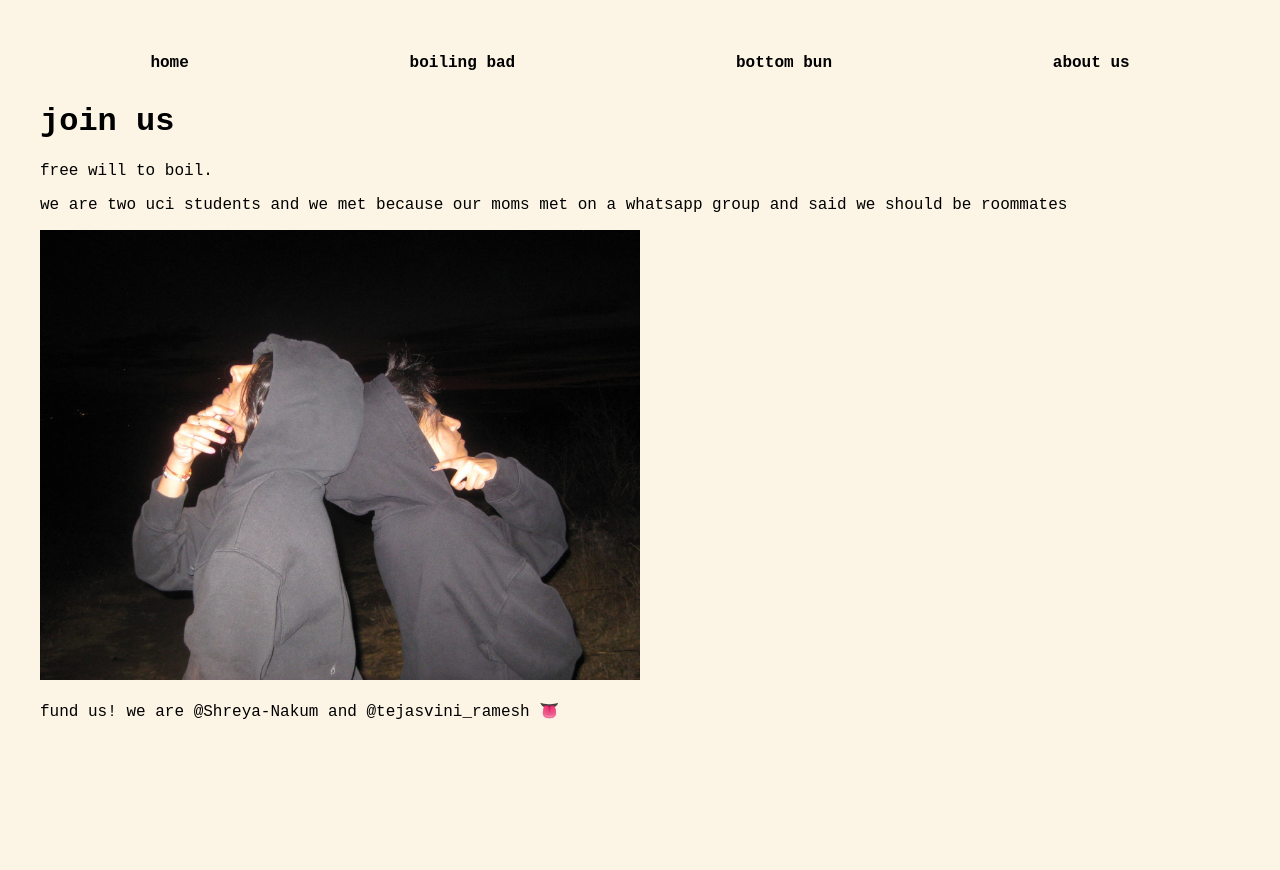
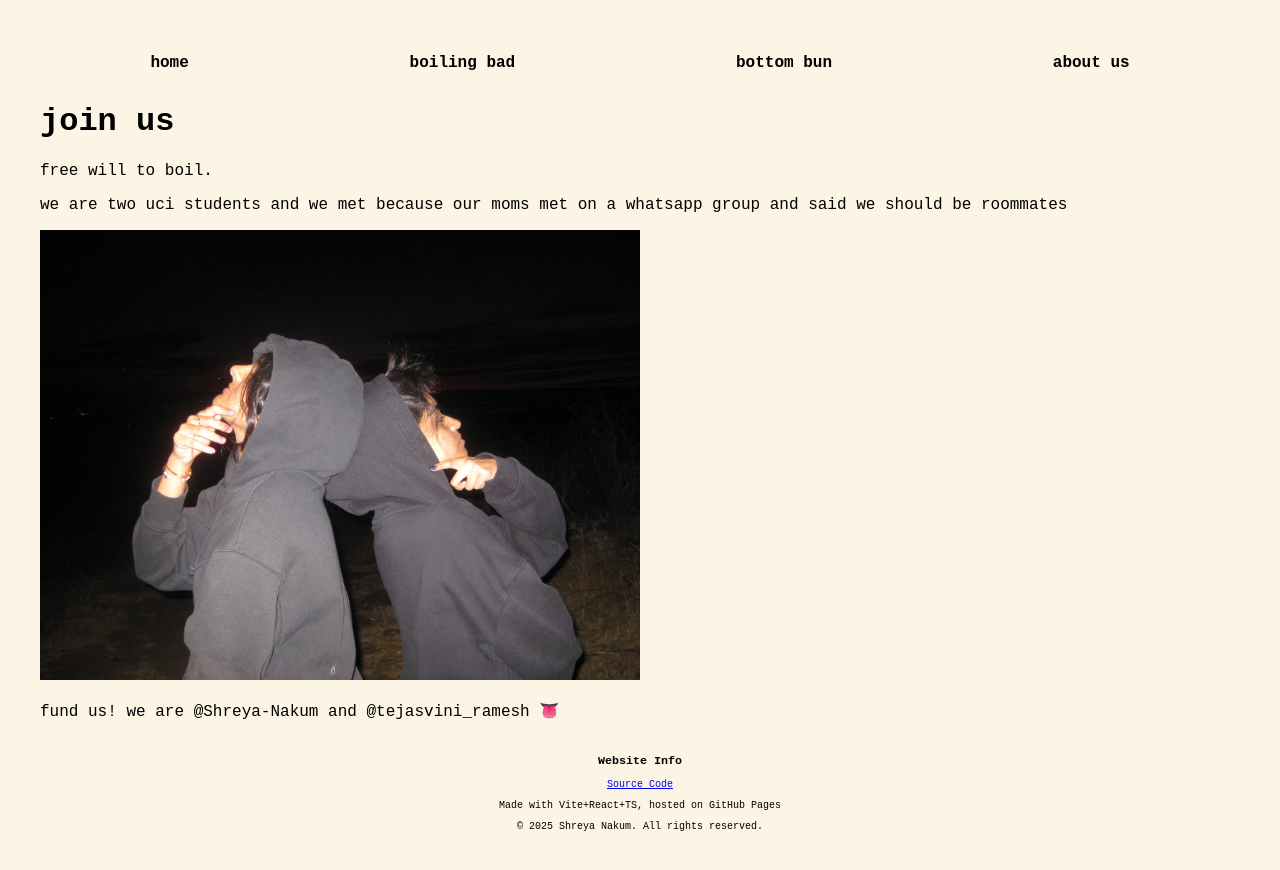
Before and after one commit to sn82978/BOILING-BAD, a React (Vite) app in the folder boiling-bad/: page /BOILING-BAD/about-us in a window 1280 px wide. Shown: the top 870 px of the page. Before the commit the page ends 800 px from the top, so only its background shows below. Built offline with nearby package versions, Linux system fonts and the light colour scheme.

Commit message:
added footer

```diff
--- /dev/null
+++ b/boiling-bad/src/components/Footer.tsx
@@ -0,0 +1,24 @@
+import './RecipeStep.css';
+
+function Footer() {
+  const currentYear = new Date().getFullYear();
+
+  return (
+    <footer className="footer">
+      <div className="footer-section">
+      </div>
+      <div className="footer-section">
+        <h3 className="footer-heading">Website Info</h3>
+        <p className="footer-text">
+          <a href="https://github.com/sn82978/BOILING-BAD" target="_blank" rel="noopener noreferrer">
+            Source Code
+          </a>
+        </p>
+        <p className="footer-text">Made with Vite+React+TS, hosted on GitHub Pages</p>
+        <p className="footer-text">&copy; {currentYear} Shreya Nakum. All rights reserved.</p>
+      </div>
+    </footer>
+  );
+}
+
+export default Footer;
--- a/boiling-bad/src/components/RecipeStep.css
+++ b/boiling-bad/src/components/RecipeStep.css
@@ -24,3 +24,10 @@
     padding: 10px 15px;
     flex-grow: 1;
   }
+
+  .footer {
+    color: black;
+    text-align: center;
+    padding: 5px;
+    font-size: 10px;
+   }
--- a/boiling-bad/src/pages/1.tsx
+++ b/boiling-bad/src/pages/1.tsx
@@ -1,6 +1,7 @@
 import RecipeStep from "../components/RecipeStep";
+import Footer from "../components/Footer";
 
-function BappleBider() {
+function BappleBiderContent() {
     return (
         <div>
             <h1>bapple bider</h1>
@@ -15,4 +16,13 @@ function BappleBider() {
     )
 }
 
+function BappleBider() {
+    return (
+        <div>
+            <BappleBiderContent></BappleBiderContent>
+            <Footer></Footer>
+        </div>
+    )
+}
+
 export default BappleBider;
--- a/boiling-bad/src/pages/2.tsx
+++ b/boiling-bad/src/pages/2.tsx
@@ -1,6 +1,7 @@
 import RecipeStep from "../components/RecipeStep";
+import Footer from "../components/Footer";
 
-function BiceCream1() {
+function BiceCream1Content() {
     return (
         <div>
             <h1>bice cream v1</h1>
@@ -24,4 +25,13 @@ function BiceCream1() {
     )
 }
 
+function BiceCream1() {
+    return (
+        <div>
+            <BiceCream1Content></BiceCream1Content>
+            <Footer></Footer>
+        </div>
+    )
+}
+
 export default BiceCream1;
--- a/boiling-bad/src/pages/3.tsx
+++ b/boiling-bad/src/pages/3.tsx
@@ -1,6 +1,7 @@
 import RecipeStep from "../components/RecipeStep";
+import Footer from "../components/Footer";
 
-function BiceBea() {
+function BiceBeaContent() {
     return (
         <div>
             <h1>bice bea</h1>
@@ -24,4 +25,13 @@ function BiceBea() {
     )
 }
 
+function BiceBea() {
+    return (
+        <div>
+            <BiceBeaContent></BiceBeaContent>
+            <Footer></Footer>
+        </div>
+    )
+}
+
 export default BiceBea;
--- a/boiling-bad/src/pages/4.tsx
+++ b/boiling-bad/src/pages/4.tsx
@@ -1,6 +1,7 @@
+import Footer from "../components/Footer";
 import RecipeStep from "../components/RecipeStep";
 
-function BiceCream2() {
+function BiceCream2Content() {
     return (
         <div>
             <h1>bice cream v2</h1>
@@ -23,4 +24,12 @@ function BiceCream2() {
     )
 }
 
+function BiceCream2() {
+    return(
+    <div>
+        <BiceCream2Content></BiceCream2Content>
+        <Footer></Footer>
+    </div>)
+}
+
 export default BiceCream2;
--- a/boiling-bad/src/pages/60.tsx
+++ b/boiling-bad/src/pages/60.tsx
@@ -1,4 +1,6 @@
-function F24() {
+import Footer from "../components/Footer";
+
+function F24Content() {
     return (
         <div>
             <h1>F24</h1>
@@ -13,4 +15,12 @@ function F24() {
     )
 }
 
+function F24() {
+    return (
+    <div>
+        <F24Content></F24Content>
+        <Footer></Footer>
+    </div>)
+}
+
 export default F24;
--- a/boiling-bad/src/pages/AboutUs.tsx
+++ b/boiling-bad/src/pages/AboutUs.tsx
@@ -1,6 +1,7 @@
 import styles from "./Pages.module.css"
+import Footer from "../components/Footer";
 
-function AboutUs() {
+function AboutUsContent() {
   return (
     <div className={styles.page}>
       <h1>join us</h1>
@@ -12,4 +13,12 @@ function AboutUs() {
   )
 }
 
+function AboutUs() {
+  return (
+  <div>
+    <AboutUsContent></AboutUsContent>
+    <Footer></Footer>
+  </div>)
+}
+
 export default AboutUs
--- a/boiling-bad/src/pages/BottomBun.tsx
+++ b/boiling-bad/src/pages/BottomBun.tsx
@@ -1,7 +1,8 @@
 import styles from "./Pages.module.css";
 import { useNavigate } from "react-router-dom";
+import Footer from "../components/Footer";
 
-function BottomBun() {
+function BottomBunContent() {
   let navigate = useNavigate();
 
   const recipes = [
@@ -36,4 +37,12 @@ function BottomBun() {
   );
 }
 
+function BottomBun(){
+  return (
+  <div>
+    <BottomBunContent></BottomBunContent>
+    <Footer></Footer>
+  </div>)
+}
+
 export default BottomBun;
--- a/boiling-bad/src/pages/Home.tsx
+++ b/boiling-bad/src/pages/Home.tsx
@@ -1,6 +1,7 @@
 import styles from "./Pages.module.css";
+import Footer from "../components/Footer";
 
-function Home() {
+function HomeContent() {
   return (
     <div>
       <div className={styles.page}>
@@ -22,4 +23,12 @@ function Home() {
   );
 }
 
+function Home() {
+  return (
+  <div>
+    <HomeContent></HomeContent>
+    <Footer></Footer>
+  </div>)
+}
+
 export default Home;
--- a/boiling-bad/src/pages/Recipes.tsx
+++ b/boiling-bad/src/pages/Recipes.tsx
@@ -1,7 +1,8 @@
 import styles from "./Pages.module.css";
+import Footer from "../components/Footer";
 import { useNavigate } from "react-router-dom";
 
-function Recipes() {
+function RecipesContent() {
   let navigate = useNavigate();
 
   const recipes = [
@@ -43,4 +44,12 @@ function Recipes() {
   );
 }
 
+function Recipes() {
+  return (
+  <div>
+    <RecipesContent></RecipesContent>
+    <Footer></Footer>
+  </div>)
+}
+
 export default Recipes;
```
